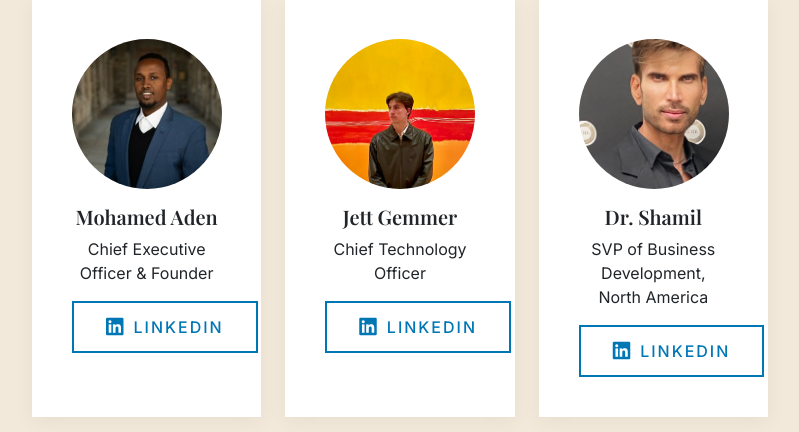
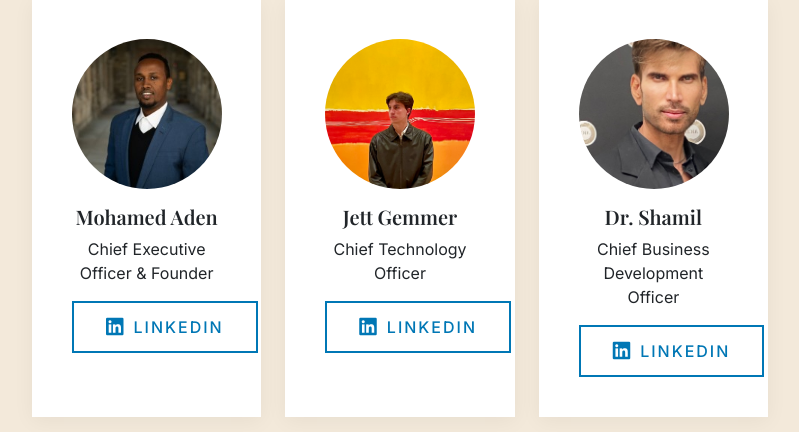
Before and after one commit to jettgem1/derman, a Django app: page /about/ in a window 1280 px wide. Shown: the part 2646-3078 px from the top of the page, without its empty margins (240-1039 px from the left). Run offline with Django 4.2, Linux system fonts and the light colour scheme.

Commit message:
Updated profile

```diff
--- a/example/templates/about.html
+++ b/example/templates/about.html
@@ -197,7 +197,7 @@
                             <div class="card-body text-center">
                                 <img src="{% static 'images/shamil.jpeg' %}" class="rounded-circle mb-3" alt="Dr. Shamil" style="width: 150px; height: 150px; object-fit: cover; object-position: 85% 20%;">
                                 <h5 class="card-title">Dr. Shamil</h5>
-                                <p class="card-text">SVP of Business Development, North America</p>
+                                <p class="card-text">Chief Business Development Officer</p>
                                 <a href="http://linkedin.com/in/dr-shamil-a6b5574" target="_blank" class="btn btn-outline-primary">
                                     <i class="fab fa-linkedin"></i> LinkedIn
                                 </a>
```
